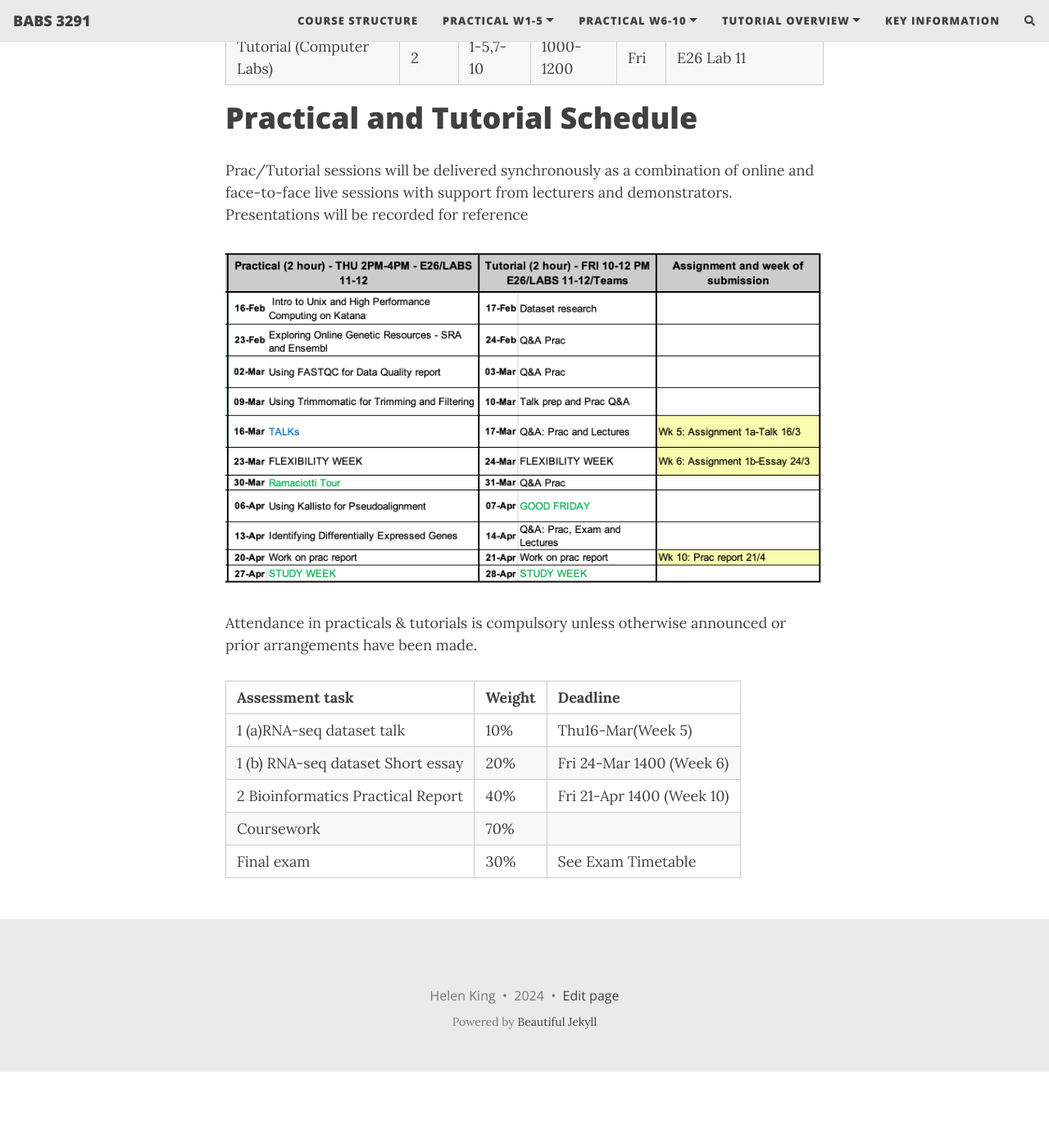
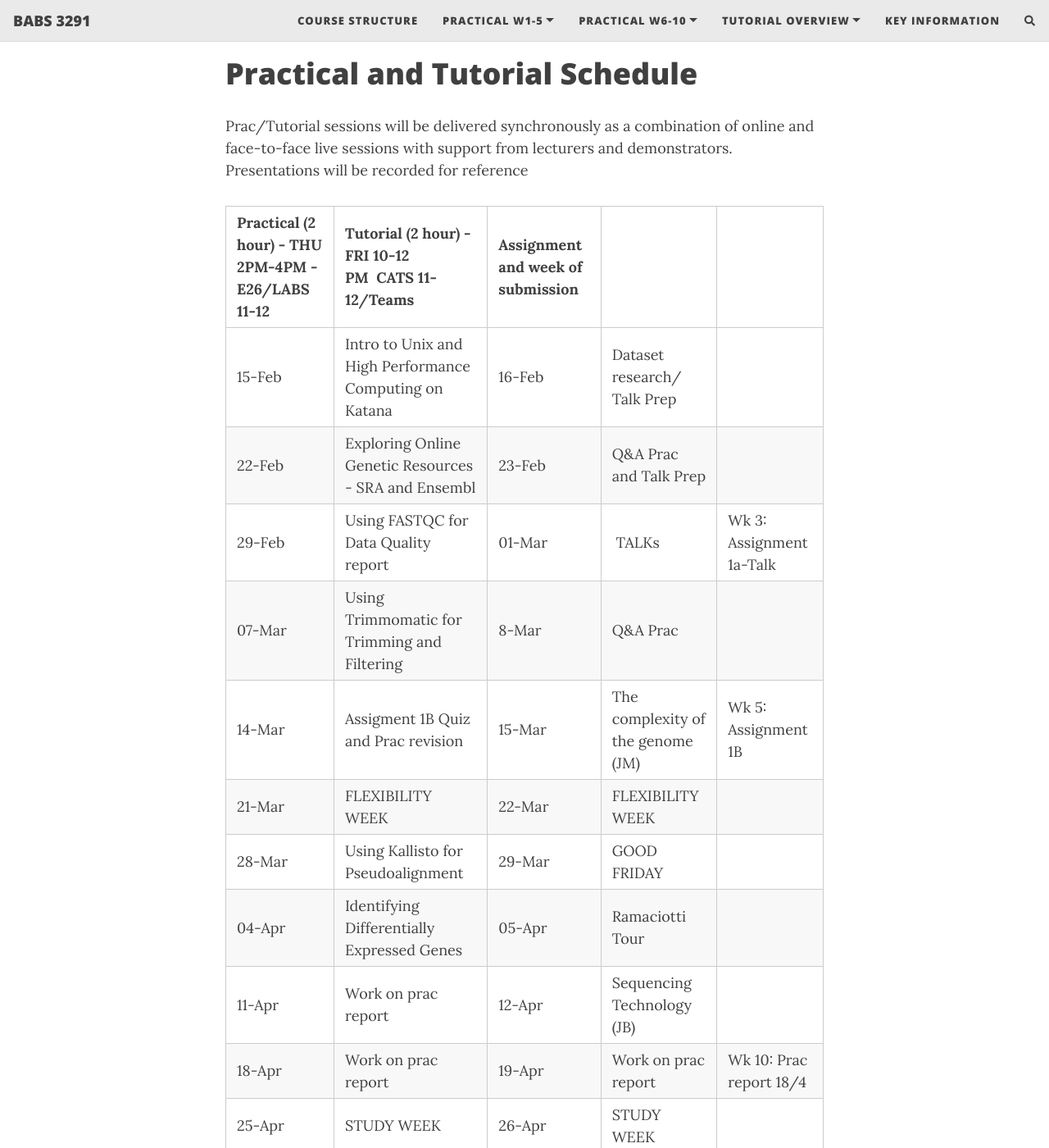
Before and after one commit to theheking/babs-rna-seq-2024, a Jekyll site: the page built from course_structure.md, in a window 1280 px wide and 1400 px high, scrolled down 317 px. Shown: the whole window at 82% size. Built offline with Jekyll 4.4.1, drawn with Linux system fonts in a browser that asks for light colours; nearby versions of some CDN libraries; comment, search, counter and statistics services are not loaded; before the commit the page ends 1624 px from its top, so only the background shows below that; some of the changed text lies outside the part shown.

Commit message:
Update course_structure.md

```diff
--- a/course_structure.md
+++ b/course_structure.md
@@ -5,8 +5,8 @@ title: Course Structure
 
 | **Component**               | **HPW** | **Weeks** | **Time**  | **Day** | **Location**          |
 | --------------------------- | ------- | --------- | --------- | ------- | --------------------- |
-| Practical (Computer labs)   | 2       | 1-5,7-10  | 1400-1600 | Thu     | MS Teams / E26 Lab 11 |
-| Tutorial (Computer Labs) | 2       | 1-5,7-10  | 1000-1200 | Fri     | E26 Lab 11             |
+| Practical (Computer labs)   | 2       | 1-5,7-10  | 1400-1600 | Thu     |         E26 Lab 11-12 |
+| Tutorial (Computer Labs) | 2       | 1-5,7-10  | 1000-1200 | Fri     | CATS 11-12       |
 
 
 
@@ -14,16 +14,23 @@ title: Course Structure
 
 Prac/Tutorial sessions will be delivered synchronously as a combination of online and face-to-face live sessions with support from lecturers and demonstrators. Presentations will be recorded for reference
 
-![Practical and Tutorial Schedule](../assets/img/practical.png)
+| Practical (2 hour) - THU 2PM-4PM - E26/LABS 11-12 | Tutorial (2 hour) - FRI 10-12 PM  CATS 11-12/Teams     | Assignment and week of submission |
+| ------------------------------------------------- | ------------------------------------------------------ | --------------------------------- |
+| 15-Feb                                            | Intro to Unix and High Performance Computing on Katana | 16-Feb                            | Dataset research/ Talk Prep |  |
+| 22-Feb                                            | Exploring Online Genetic Resources - SRA and Ensembl   | 23-Feb                            | Q&A Prac and Talk Prep |  |
+| 29-Feb                                            | Using FASTQC for Data Quality report                   | 01-Mar                            |  TALKs | Wk 3: Assignment 1a-Talk |
+| 07-Mar                                            | Using Trimmomatic for Trimming and Filtering           | 8-Mar                             | Q&A Prac |  |
+| 14-Mar                                            | Assigment 1B Quiz and Prac revision                    | 15-Mar                            | The complexity of the genome (JM) | Wk 5: Assignment 1B |
+| 21-Mar                                            | FLEXIBILITY WEEK                                       | 22-Mar                            | FLEXIBILITY WEEK |  |
+| 28-Mar                                            | Using Kallisto for Pseudoalignment                     | 29-Mar                            | GOOD FRIDAY |  |
+| 04-Apr                                            | Identifying Differentially Expressed Genes             | 05-Apr                            | Ramaciotti Tour |  |
+| 11-Apr                                            | Work on prac report                                    | 12-Apr                            | Sequencing Technology (JB) |  |
+| 18-Apr                                            | Work on prac report                                    | 19-Apr                            | Work on prac report | Wk 10: Prac report 18/4 |
+| 25-Apr                                            | STUDY WEEK                                             | 26-Apr                            | STUDY WEEK |  |
 
 
 Attendance in practicals & tutorials is compulsory unless otherwise announced or prior arrangements have been made.
 
+# Practical and Tutorial Schedule
 
-| Assessment task                   | Weight | Deadline                  |
-| --------------------------------- | ------ | ------------------------- |
-| 1 (a)RNA-seq dataset talk          | 10%    | Thu16-Mar(Week 5)         |
-| 1 (b) RNA-seq dataset Short essay | 20%    | Fri 24-Mar 1400 (Week 6)  |
-| 2 Bioinformatics Practical Report | 40%    | Fri 21-Apr 1400 (Week 10) |
-| Coursework                        | 70%    |                           |
-| Final exam                        | 30%    | See Exam Timetable        |
+*** INSERT DATAFRAME ABOUT ALLOCATION OF MARKS ***
```
